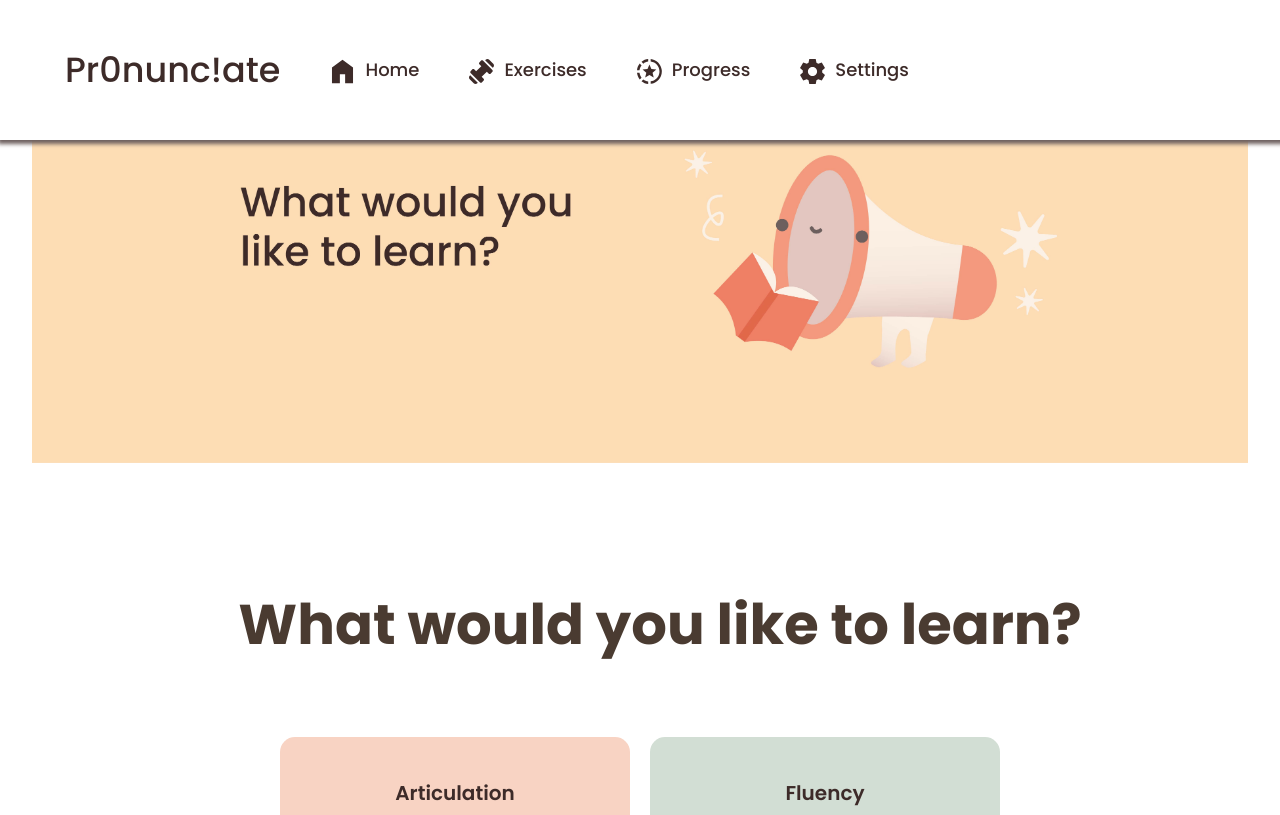
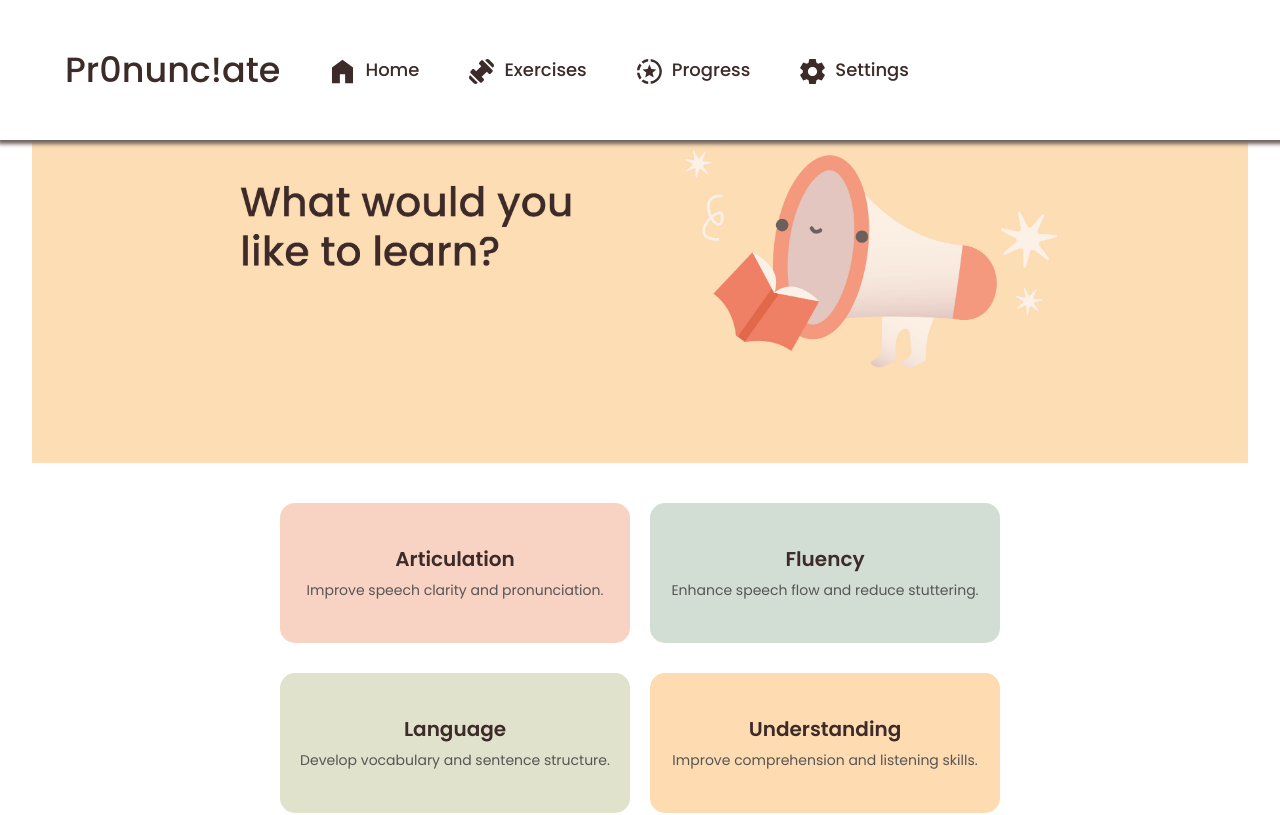
Before and after one commit to SecretariatV/Spoko, a React (Vite) app: page /exercises in a window 1280 px wide. Shown: the top 815 px of the page. Built offline with nearby package versions, Linux system fonts and the light colour scheme; no server answers; sample sign-in values are in the browser's storage.

Commit message:
removed redundancy

```diff
--- a/src/pages/Exercises.jsx
+++ b/src/pages/Exercises.jsx
@@ -18,9 +18,6 @@ function Exercises() {
     <>
       <img className="banner" src={exerciseBanner} alt="Exercise Banner" />
 
-      <div className="title-container">
-        <AnimatedHeading className="title" text="What would you like to learn?" />
-      </div>
 
       <div className="board">
         {exercises.map((exercise, index) => (
```
